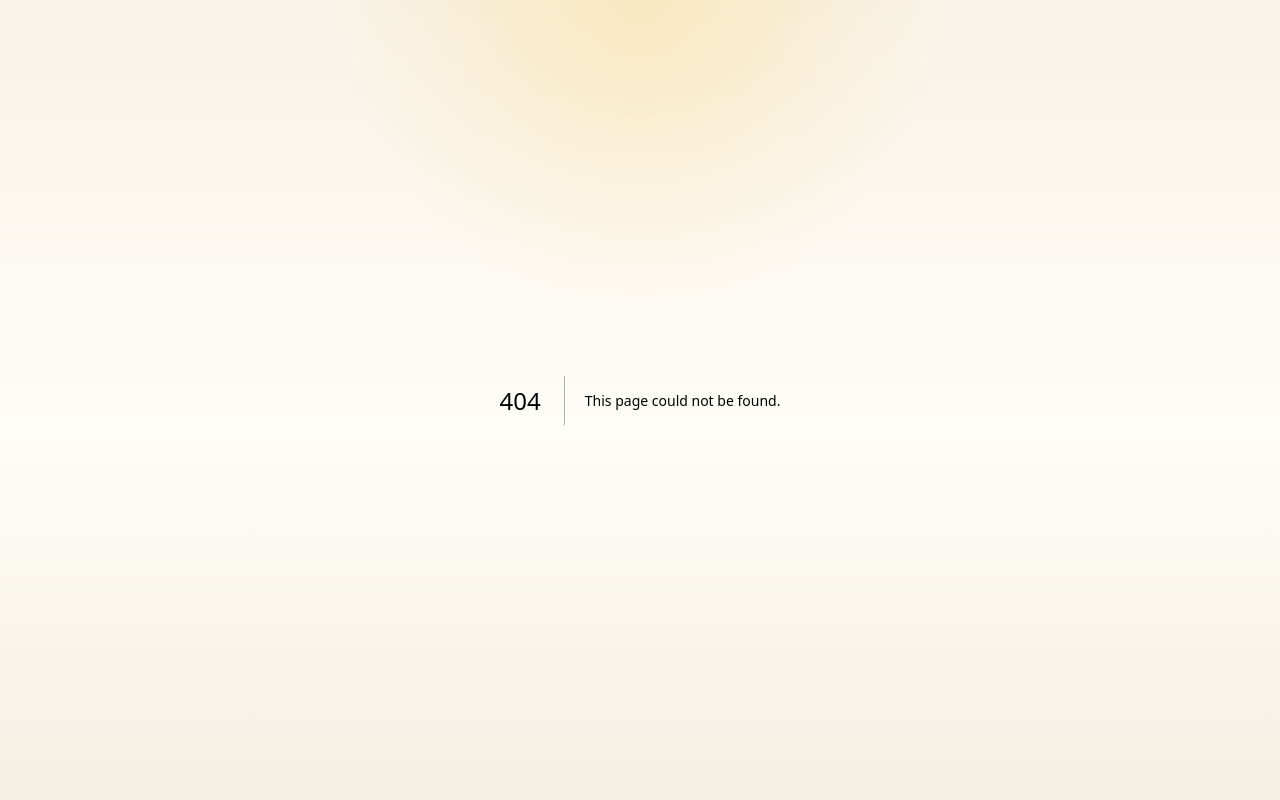
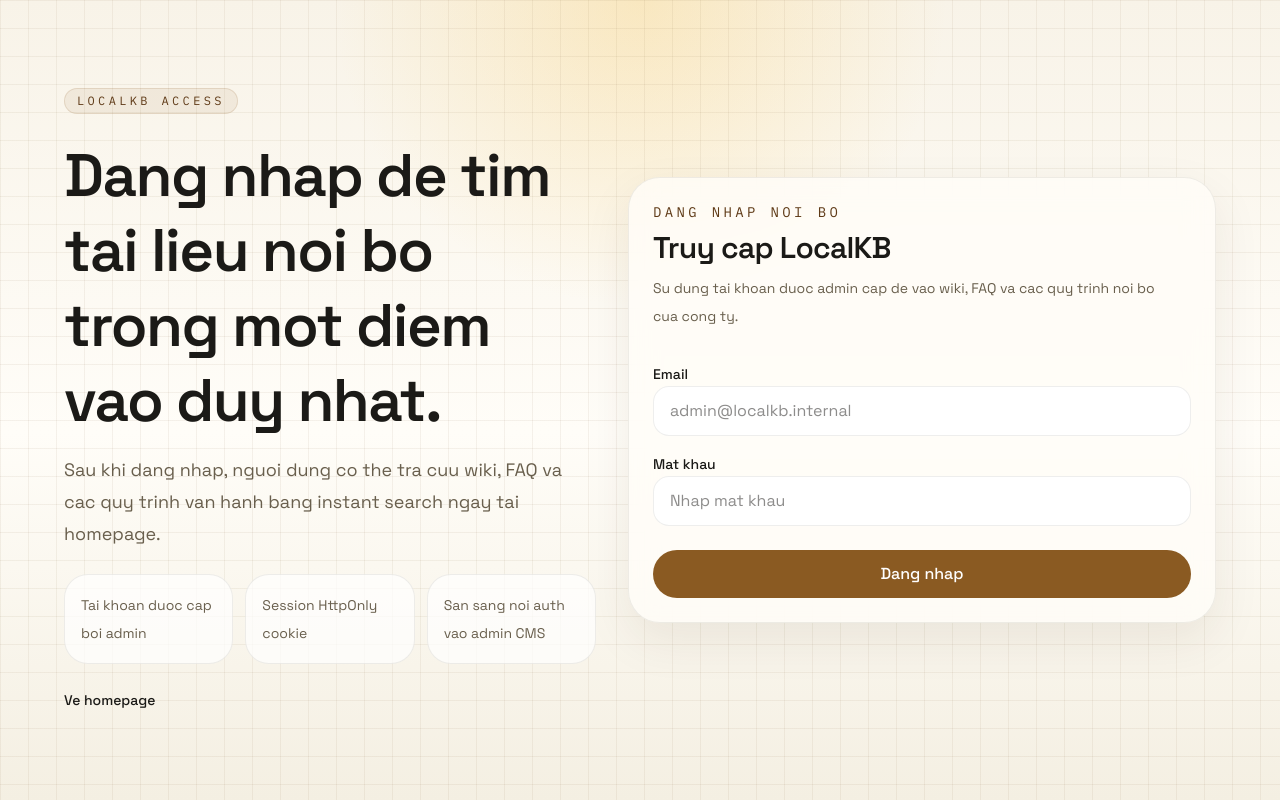
Before and after one commit to vbh689/localKB, a Next.js app: page /login in a window 1280 px wide. Before the commit this address had no page. Built offline with nearby package versions, Linux system fonts and the light colour scheme.

Commit message:
feat: add login page ui

```diff
--- /dev/null
+++ b/src/app/login/page.tsx
@@ -0,0 +1,49 @@
+import Link from "next/link";
+import { LoginForm } from "@/components/auth/login-form";
+
+export default function LoginPage() {
+  return (
+    <main className="section-grid min-h-screen px-6 py-8 md:px-10 xl:px-14">
+      <div className="mx-auto grid min-h-[calc(100vh-4rem)] max-w-6xl gap-8 lg:grid-cols-[0.95fr_1.05fr] lg:items-center">
+        <section className="space-y-6">
+          <div className="inline-flex items-center gap-2 rounded-full border border-accent/15 bg-accent/8 px-3 py-1 font-mono text-xs uppercase tracking-[0.28em] text-accent-strong">
+            LocalKB Access
+          </div>
+          <div className="space-y-4">
+            <h1 className="max-w-xl text-5xl font-semibold leading-tight tracking-tight md:text-6xl">
+              Dang nhap de tim tai lieu noi bo trong mot diem vao duy nhat.
+            </h1>
+            <p className="max-w-xl text-lg leading-8 text-muted">
+              Sau khi dang nhap, nguoi dung co the tra cuu wiki, FAQ va cac quy
+              trinh van hanh bang instant search ngay tai homepage.
+            </p>
+          </div>
+
+          <div className="grid gap-3 sm:grid-cols-3">
+            {[
+              "Tai khoan duoc cap boi admin",
+              "Session HttpOnly cookie",
+              "San sang noi auth vao admin CMS",
+            ].map((item) => (
+              <div
+                key={item}
+                className="rounded-[1.5rem] border border-line bg-white/70 px-4 py-4 text-sm leading-7 text-muted"
+              >
+                {item}
+              </div>
+            ))}
+          </div>
+
+          <Link
+            href="/"
+            className="inline-flex items-center gap-2 text-sm font-medium text-accent-strong"
+          >
+            Ve homepage
+          </Link>
+        </section>
+
+        <LoginForm />
+      </div>
+    </main>
+  );
+}
--- a/src/app/page.tsx
+++ b/src/app/page.tsx
@@ -1,3 +1,5 @@
+import Link from "next/link";
+
 const quickStats = [
   { label: "Bai viet", value: "128" },
   { label: "FAQ", value: "64" },
@@ -50,6 +52,14 @@ export default function Home() {
                 <p className="mt-2 text-2xl font-semibold">{item.value}</p>
               </div>
             ))}
+          </div>
+          <div className="flex items-center gap-3">
+            <Link
+              href="/login"
+              className="inline-flex items-center justify-center rounded-full border border-line bg-white px-5 py-3 text-sm font-medium transition hover:border-accent hover:text-accent-strong"
+            >
+              Dang nhap
+            </Link>
           </div>
         </header>
 
--- /dev/null
+++ b/src/components/auth/login-form.tsx
@@ -0,0 +1,116 @@
+"use client";
+
+import { useState } from "react";
+import { useRouter } from "next/navigation";
+
+type LoginState = {
+  error: string | null;
+  pending: boolean;
+};
+
+export function LoginForm() {
+  const router = useRouter();
+  const [state, setState] = useState<LoginState>({
+    error: null,
+    pending: false,
+  });
+
+  async function handleSubmit(formData: FormData) {
+    setState({
+      error: null,
+      pending: true,
+    });
+
+    const payload = {
+      email: String(formData.get("email") ?? ""),
+      password: String(formData.get("password") ?? ""),
+    };
+
+    const response = await fetch("/api/auth/login", {
+      method: "POST",
+      headers: {
+        "Content-Type": "application/json",
+      },
+      body: JSON.stringify(payload),
+    });
+
+    if (!response.ok) {
+      const result = (await response.json().catch(() => null)) as
+        | { error?: string }
+        | null;
+
+      setState({
+        error: result?.error ?? "Dang nhap that bai. Vui long thu lai.",
+        pending: false,
+      });
+      return;
+    }
+
+    router.push("/");
+    router.refresh();
+
+    setState({
+      error: null,
+      pending: false,
+    });
+  }
+
+  return (
+    <form
+      action={handleSubmit}
+      className="glass-panel w-full rounded-[2rem] p-5 md:p-6"
+    >
+      <div className="space-y-2">
+        <p className="font-mono text-sm uppercase tracking-[0.24em] text-accent-strong">
+          Dang nhap noi bo
+        </p>
+        <h1 className="text-3xl font-semibold tracking-tight">
+          Truy cap LocalKB
+        </h1>
+        <p className="max-w-lg text-sm leading-7 text-muted">
+          Su dung tai khoan duoc admin cap de vao wiki, FAQ va cac quy trinh noi
+          bo cua cong ty.
+        </p>
+      </div>
+
+      <div className="mt-8 space-y-4">
+        <label className="block space-y-2">
+          <span className="text-sm font-medium">Email</span>
+          <input
+            required
+            type="email"
+            name="email"
+            className="w-full rounded-2xl border border-line bg-white px-4 py-3 outline-none transition focus:border-accent"
+            placeholder="admin@localkb.internal"
+          />
+        </label>
+
+        <label className="block space-y-2">
+          <span className="text-sm font-medium">Mat khau</span>
+          <input
+            required
+            minLength={8}
+            type="password"
+            name="password"
+            className="w-full rounded-2xl border border-line bg-white px-4 py-3 outline-none transition focus:border-accent"
+            placeholder="Nhap mat khau"
+          />
+        </label>
+      </div>
+
+      {state.error ? (
+        <div className="mt-4 rounded-2xl border border-red-200 bg-red-50 px-4 py-3 text-sm text-red-700">
+          {state.error}
+        </div>
+      ) : null}
+
+      <button
+        type="submit"
+        disabled={state.pending}
+        className="mt-6 inline-flex w-full items-center justify-center rounded-full bg-accent px-5 py-3 font-medium text-white transition hover:bg-accent-strong disabled:cursor-not-allowed disabled:opacity-70"
+      >
+        {state.pending ? "Dang dang nhap..." : "Dang nhap"}
+      </button>
+    </form>
+  );
+}
```
